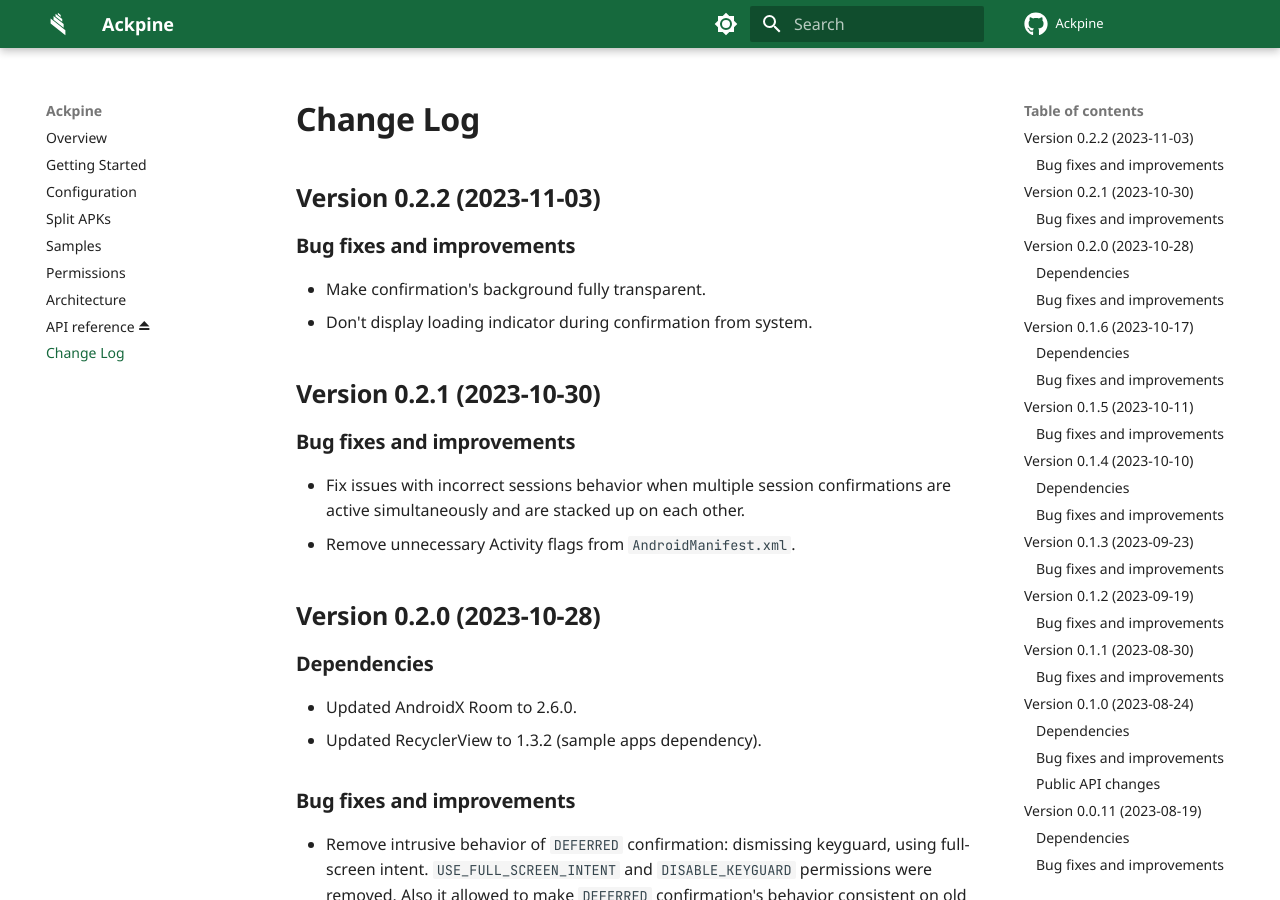
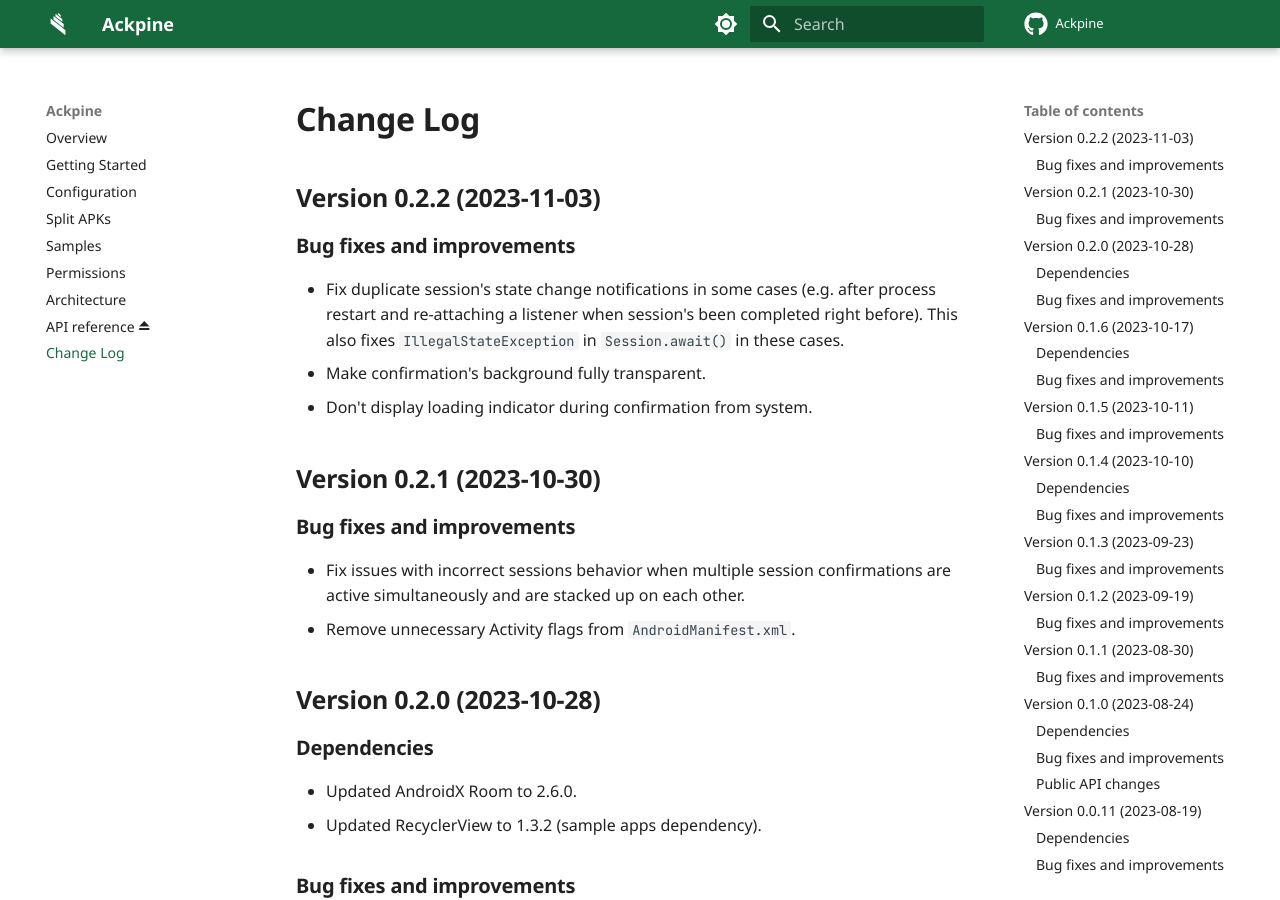
Before and after one commit to solrudev/Ackpine, an MkDocs documentation site: the page built from docs/changelog.md, in a window 1280 px wide and 900 px high. Built offline with MkDocs 1.6.1 and Material for MkDocs 9.7.7, drawn with Linux system fonts in a browser that asks for light colours; comment, search, counter and statistics services are not loaded.

Commit message:
version 0.2.2 changelog

```diff
--- a/docs/changelog.md
+++ b/docs/changelog.md
@@ -6,6 +6,7 @@ Version 0.2.2 (2023-11-03)
 
 ### Bug fixes and improvements
 
+- Fix duplicate session's state change notifications in some cases (e.g. after process restart and re-attaching a listener when session's been completed right before). This also fixes `IllegalStateException` in `Session.await()` in these cases.
 - Make confirmation's background fully transparent.
 - Don't display loading indicator during confirmation from system.
 
```
